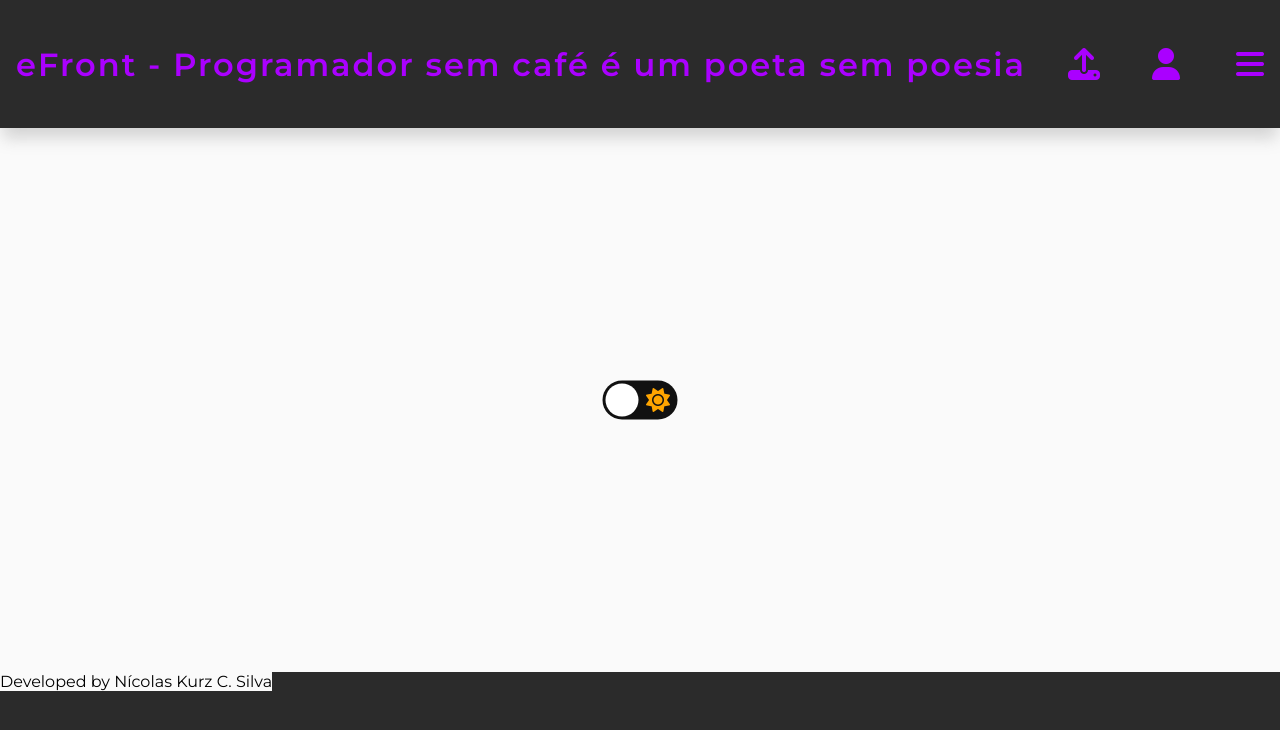
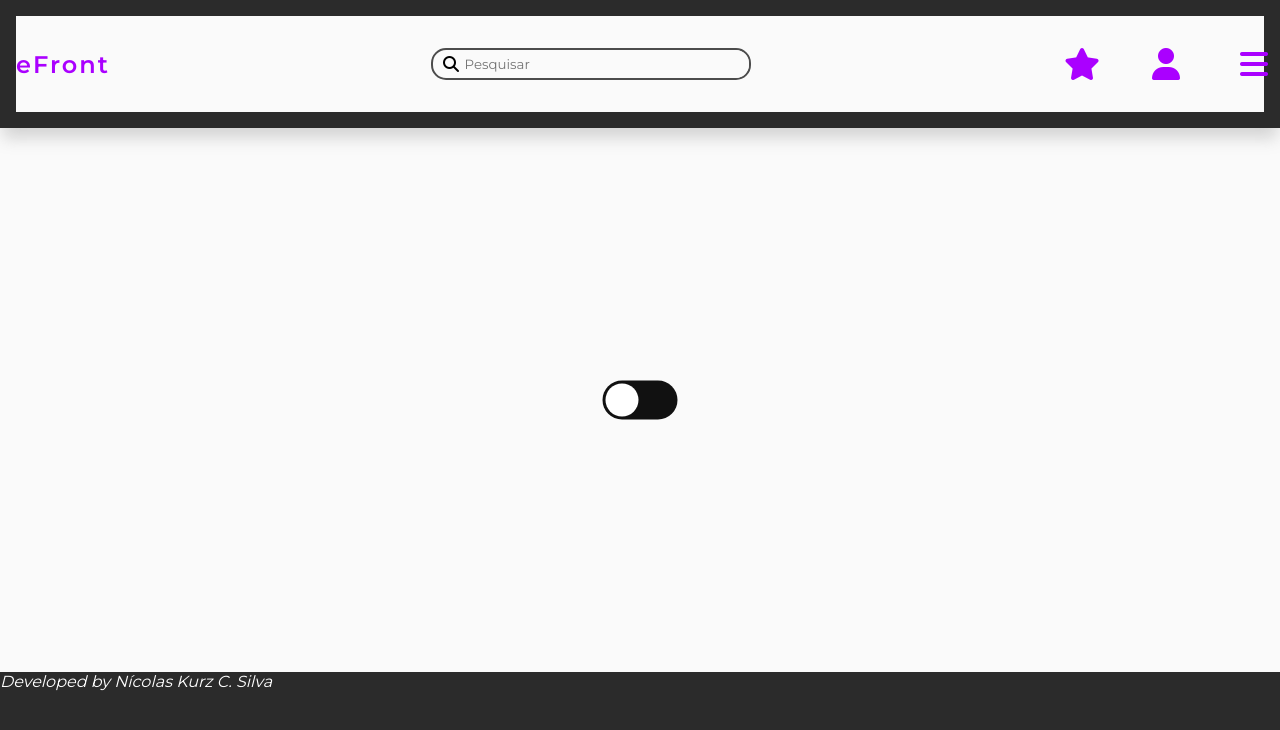
Before and after one commit to nicolaskurzcsilva/efront, a plain HTML site: page index.html in a window 1280 px wide. Drawn offline with Linux system fonts and the light colour scheme.

Commit message:
updates index.html and style.css

```diff
--- a/css/style.css
+++ b/css/style.css
@@ -79,18 +79,6 @@ body.dark {
     transform: translateX(24px);
 }
 
-.fa-moon {
-    color: yellow;
-}
-
-.fa-sun {
-    color: orange;
-}
-
-.fa-moon, .fa-sun {
-    background: transparent;
-}
-
 /* --------------------------------- */
 
 .container-header {
@@ -99,11 +87,21 @@ body.dark {
     background-color: #2b2b2b;
 
     display: flex;
+    flex-direction: row;
     justify-content: space-between;
     align-items: center;
     padding: 1rem;
 
     box-shadow: 0px 13px 15px -3px rgba(123,123,123,0.3);
+}
+
+.container-nav {
+    height: 100%;
+    width: 100%;
+    display: flex;
+    flex-direction: row;
+    justify-content: space-between;
+    align-items: center;
 }
 
 .text-header, .text-header h1 {
@@ -112,22 +110,40 @@ body.dark {
     letter-spacing: 2px;
 }
 
+.box-search {
+    height: 2rem;
+    width: 20rem;
+    border: 2px solid #4c4c4c;
+    border-radius: 15px;
+
+    display: flex;
+    align-items: center;
+    justify-content: space-between;
+    cursor: pointer;
+}
+
+.box-search input {
+    display: flex;
+    justify-content: end;
+    height: 100%;
+    width: 90%;
+    border-radius: 15px;
+    border-top-left-radius: 0;
+    border-bottom-left-radius: 0;
+}
+
+#box-search-i {
+    margin-left: 10px;
+    background-color: transparent;
+}
+
 .menu-itens {
-    display: flex;
-    justify-content: space-between;
-    align-items: center;
-
     height: 4rem;
     width: 12rem;
     background-color: transparent;
-}
 
-.menu-itens div {
-    width: 1.5rem;
-    height: 1.5rem;
-    background: transparent;
     display: flex;
-    justify-content: center;
+    justify-content: space-between;
     align-items: center;
 }
 
@@ -153,3 +169,9 @@ body.dark {
     width: 100%;
     background-color: #2b2b2b;
 }
+
+.container-footer span {
+    background-color: transparent;
+    color: white;
+    font-style: italic;
+}
--- a/index.html
+++ b/index.html
@@ -4,22 +4,30 @@
         <meta charset="UTF-8">
         <meta http-equiv="X-UA-Compatible" content="IE=edge">
         <meta name="viewport" content="width=device-width, initial-scale=1.0">
-    <meta name="description" content="Site para treinar por meio do eFront">
+        <meta name="description" content="Site para treinar por meio do eFront - Programador sem café é um poeta sem poesia">
         <meta name="keywords" content="css, html, js">
         <meta name="author" content="Nícolas"></head>
         <link rel="stylesheet" href="css/style.css">
+        <script src="https://kit.fontawesome.com/a468821c71.js" crossorigin="anonymous"></script>
         <title>eFront</title>
     </head>
     <body>
         <header class="container-header">
+            <nav class="container-nav">
                 <div class="text-header">
-            <h1>eFront - Programador sem café é um poeta sem poesia</h1>
+                    <h1>eFront</h1>
                 </div>
 
-        <nav class="menu-itens">
-            <div><i class="fas fa-solid fa-upload"></i></div>
-            <div><i class="fas fa-solid fa-user"></i></div>
-            <div><i class="fas fa-solid fa-bars"></i></div>
+                <div class="box-search">
+                    <i class="fa-solid fa-magnifying-glass" id="box-search-i"></i>
+                    <input type="text" name="" id="" placeholder="Pesquisar">
+                </div>
+
+                <div class="menu-itens">
+                    <i class="fa-solid fa-star"></i>
+                    <i class="fa-solid fa-user"></i>
+                    <i class="fa-solid fa-bars"></i>
+                </div>
             </nav>
         </header>
 
@@ -27,8 +35,6 @@
             <input type="checkbox" class="checkbox" id="chk"/>
 
             <label class="label" for="chk">
-            <i class="fas fa-moon"></i>
-            <i class="fas fa-sun"></i>
                 <div class="ball"></div>
             </label>
         </div>
@@ -39,10 +45,6 @@
 
 
 
-
-
-
         <script src="js/app.js"></script>
-    <script src="https://kit.fontawesome.com/998c60ef77.js" crossorigin="anonymous"></script>
     </body>
 </html>
```
Lines whose indentation alone changed are shown as unchanged.
